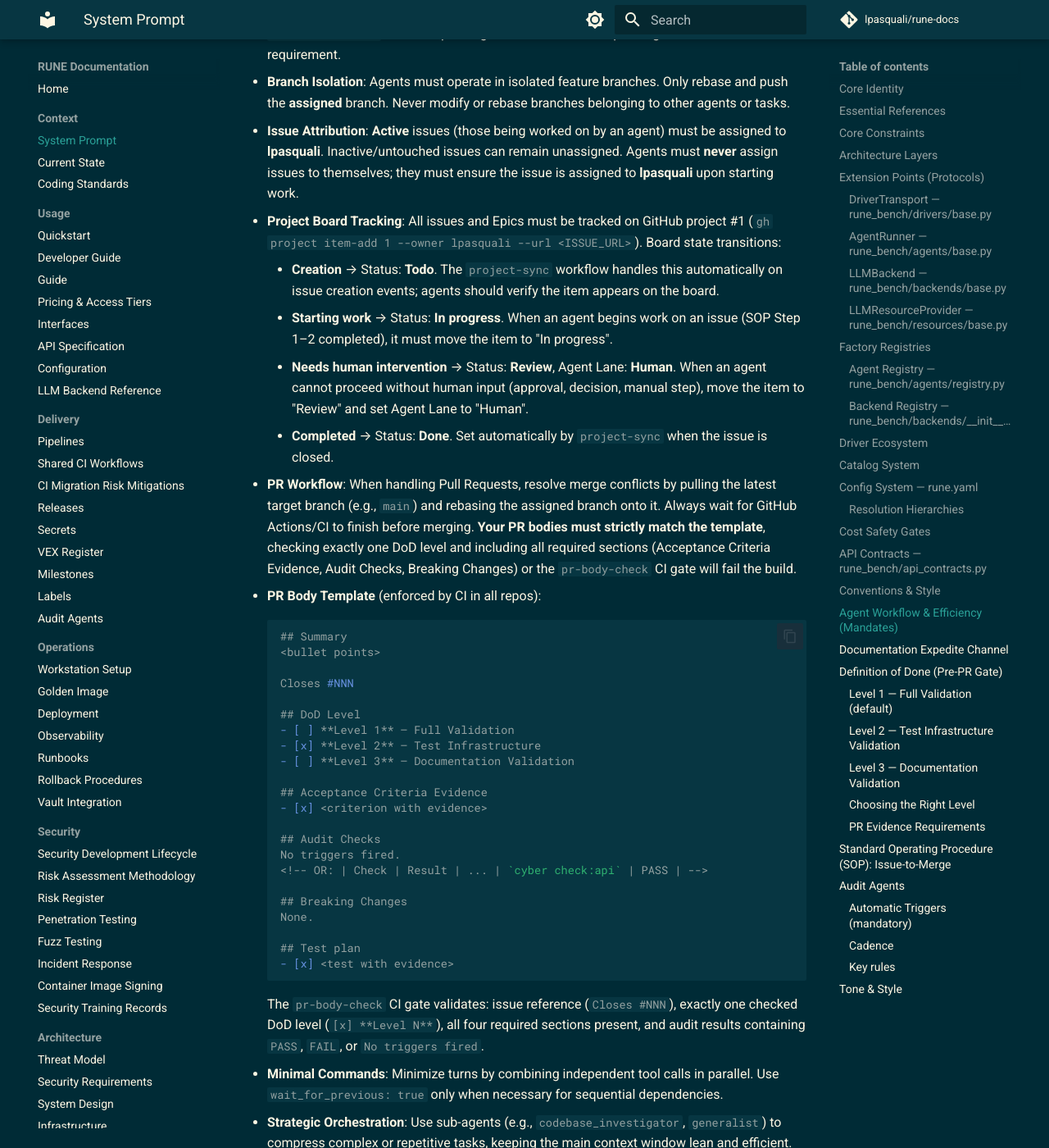
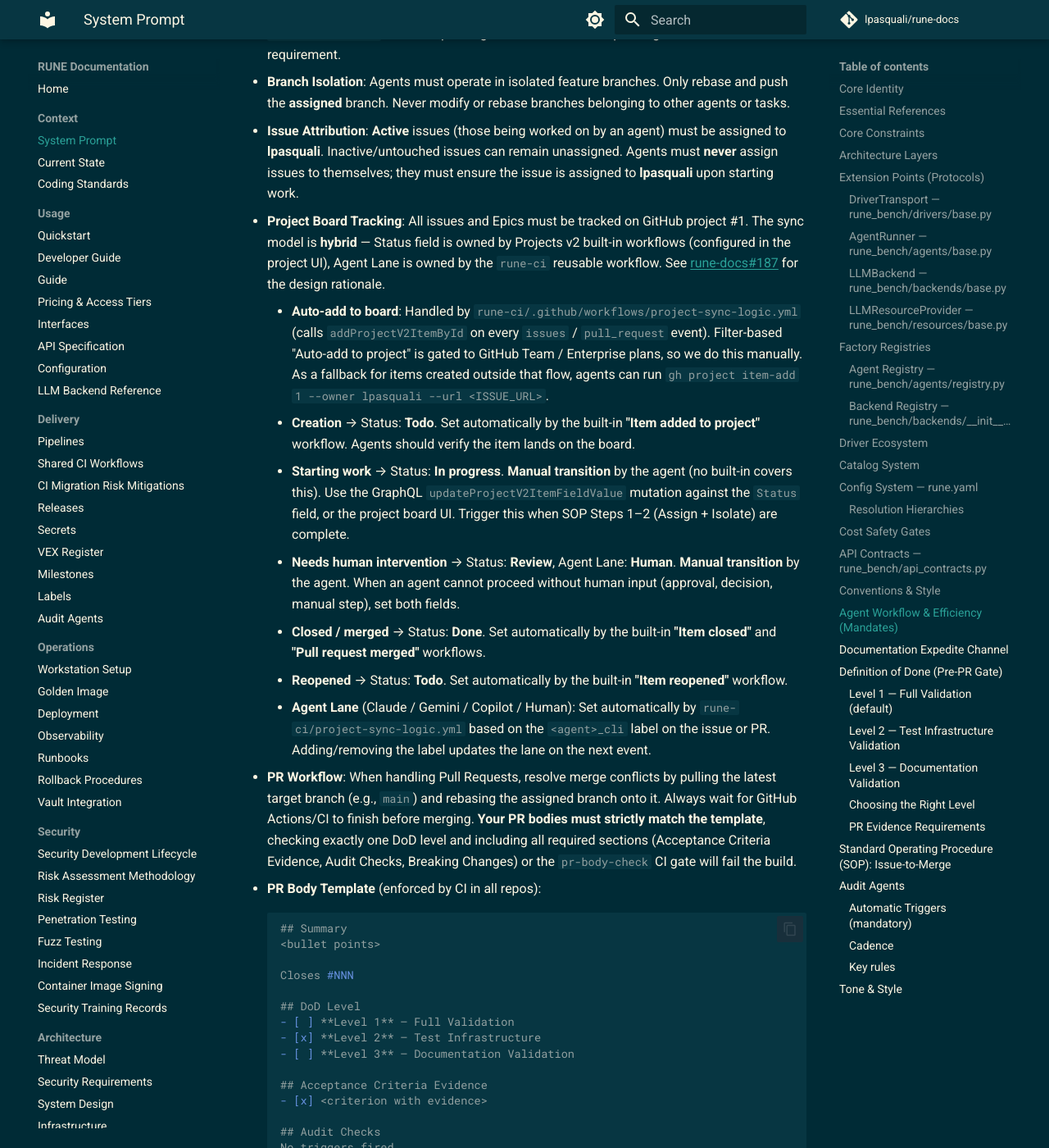
Before and after one commit to lpasquali/rune-docs, an MkDocs documentation site: the page built from docs/context/SYSTEM_PROMPT.md, in a window 1280 px wide and 1400 px high, scrolled down 7425 px. Shown: the whole window at 82% size. Built offline with MkDocs 1.6.1 and Material for MkDocs 9.7.7, drawn with Linux system fonts in a browser that asks for light colours; comment, search, counter and statistics services are not loaded; the version menu is left out.

Commit message:
docs: update Project Board Tracking section for hybrid sync model
After lpasquali/rune-docs#188 (built-in workflows configured) and
lpasquali/rune-ci#13 (project-sync-logic.yml slimmed), the sync model
splits Status (built-ins) from Agent Lane + auto-add (reusable workflow).

This commit makes the SYSTEM_PROMPT precise about:
- Which transitions are automatic vs. manual
- Why auto-add stays in the workflow (filter-based Auto-add is paywalled)
- Which built-ins handle which event
- Cross-link to the design epic (#187)

Closes lpasquali/rune-docs#189
Refs lpasquali/rune-docs#187

Co-Authored-By: Claude Opus 4.6 (1M context) <noreply@anthropic.com>

````diff
--- a/docs/context/SYSTEM_PROMPT.md
+++ b/docs/context/SYSTEM_PROMPT.md
@@ -221,11 +221,14 @@ All contracts use `backend_url` (not `ollama_url`) and `backend_type` (default `
 - **ADR Protocol**: Any architectural change or cross-repository feature parity gap must be documented as an Architecture Decision Record (ADR) in `rune-docs/docs/architecture/adrs/`. Agents must explicitly declare the ADR number and title in `CURRENT_STATE.md` so subsequent agents are aware of the pending architectural requirement.
 - **Branch Isolation**: Agents must operate in isolated feature branches. Only rebase and push the **assigned** branch. Never modify or rebase branches belonging to other agents or tasks.
 - **Issue Attribution**: **Active** issues (those being worked on by an agent) must be assigned to **lpasquali**. Inactive/untouched issues can remain unassigned. Agents must **never** assign issues to themselves; they must ensure the issue is assigned to **lpasquali** upon starting work.
-- **Project Board Tracking**: All issues and Epics must be tracked on GitHub project #1 (`gh project item-add 1 --owner lpasquali --url <ISSUE_URL>`). Board state transitions:
-    - **Creation** → Status: **Todo**. The `project-sync` workflow handles this automatically on issue creation events; agents should verify the item appears on the board.
-    - **Starting work** → Status: **In progress**. When an agent begins work on an issue (SOP Step 1–2 completed), it must move the item to "In progress".
-    - **Needs human intervention** → Status: **Review**, Agent Lane: **Human**. When an agent cannot proceed without human input (approval, decision, manual step), move the item to "Review" and set Agent Lane to "Human".
-    - **Completed** → Status: **Done**. Set automatically by `project-sync` when the issue is closed.
+- **Project Board Tracking**: All issues and Epics must be tracked on GitHub project #1. The sync model is **hybrid** — Status field is owned by Projects v2 built-in workflows (configured in the project UI), Agent Lane is owned by the `rune-ci` reusable workflow. See [rune-docs#187](https://github.com/lpasquali/rune-docs/issues/187) for the design rationale.
+    - **Auto-add to board**: Handled by `rune-ci/.github/workflows/project-sync-logic.yml` (calls `addProjectV2ItemById` on every `issues` / `pull_request` event). Filter-based "Auto-add to project" is gated to GitHub Team / Enterprise plans, so we do this manually. As a fallback for items created outside that flow, agents can run `gh project item-add 1 --owner lpasquali --url <ISSUE_URL>`.
+    - **Creation** → Status: **Todo**. Set automatically by the built-in **"Item added to project"** workflow. Agents should verify the item lands on the board.
+    - **Starting work** → Status: **In progress**. **Manual transition** by the agent (no built-in covers this). Use the GraphQL `updateProjectV2ItemFieldValue` mutation against the `Status` field, or the project board UI. Trigger this when SOP Steps 1–2 (Assign + Isolate) are complete.
+    - **Needs human intervention** → Status: **Review**, Agent Lane: **Human**. **Manual transition** by the agent. When an agent cannot proceed without human input (approval, decision, manual step), set both fields.
+    - **Closed / merged** → Status: **Done**. Set automatically by the built-in **"Item closed"** and **"Pull request merged"** workflows.
+    - **Reopened** → Status: **Todo**. Set automatically by the built-in **"Item reopened"** workflow.
+    - **Agent Lane** (Claude / Gemini / Copilot / Human): Set automatically by `rune-ci/project-sync-logic.yml` based on the `<agent>_cli` label on the issue or PR. Adding/removing the label updates the lane on the next event.
 - **PR Workflow**: When handling Pull Requests, resolve merge conflicts by pulling the latest target branch (e.g., `main`) and rebasing the assigned branch onto it. Always wait for GitHub Actions/CI to finish before merging. **Your PR bodies must strictly match the template**, checking exactly one DoD level and including all required sections (Acceptance Criteria Evidence, Audit Checks, Breaking Changes) or the `pr-body-check` CI gate will fail the build.
 - **PR Body Template** (enforced by CI in all repos):
   ```markdown
````
